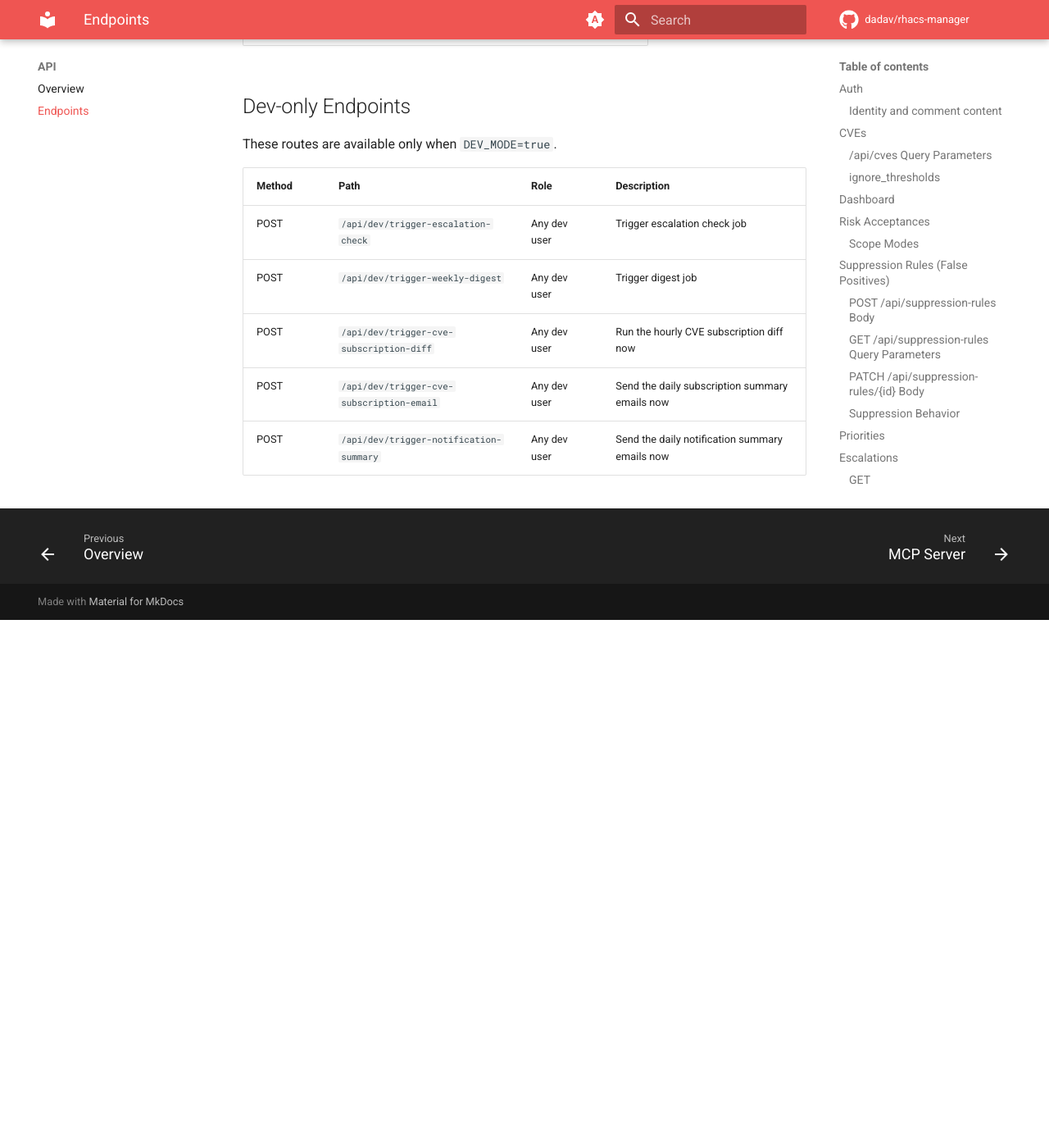
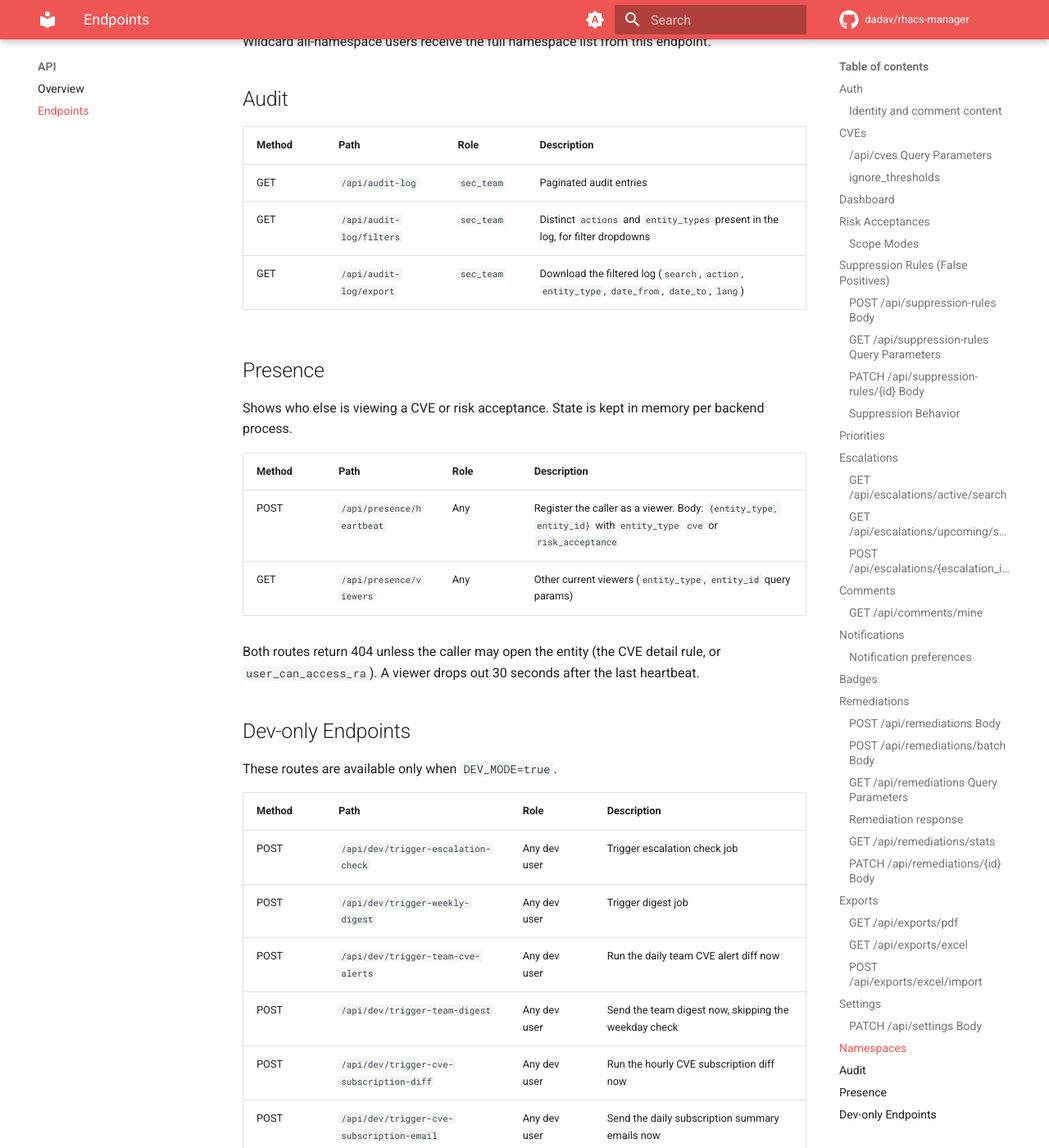
Before and after one commit to dadav/rhacs-manager, an MkDocs documentation site: the page built from docs/api/endpoints.md, in a window 1280 px wide and 1400 px high, scrolled down 19586 px. Shown: the whole window at 82% size. Built offline with MkDocs 1.6.1 and Material for MkDocs 9.7.7, drawn with Linux system fonts in a browser that asks for light colours; comment, search, counter and statistics services are not loaded; before the commit the page ends 20342 px from its top, so only the background shows below that; some of the changed text lies outside the part shown.

Commit message:
fix: finish audit follow-ups
- My Comments reports a CVE thread as readable only when the caller may
  open the CVE, and hides reply activity otherwise, matching the comment
  visibility rule.
- Document the onboarding, presence, audit filter/export and dev trigger
  routes and the optional after-fix escalation rule fields.
- Add release notes for the user-visible fixes.
- Test that the Escalations page keeps its page params on first render.

Co-Authored-By: Claude Fable 5.2 <noreply@anthropic.com>

````diff
--- a/docs/api/endpoints.md
+++ b/docs/api/endpoints.md
@@ -8,6 +8,7 @@ All endpoints are prefixed with `/api`.
 |--------|------|------|-------------|
 | GET | `/api/auth/me` | Any authenticated user | Current user profile |
 | GET | `/api/auth/users/search` | Any authenticated user | Type-ahead user search for mention/assignee pickers |
+| PATCH | `/api/auth/onboarding` | Any authenticated user | Mark the onboarding tour as completed for the caller |
 
 `GET /api/auth/me` includes `has_all_namespaces` so the frontend can distinguish wildcard visibility from `sec_team`. It also returns `full_name` (nullable, from the identity provider) and `display_name` (the trimmed `full_name`, falling back to `username`).
 
@@ -274,13 +275,13 @@ on one CVE, or on one risk acceptance).
 - `kind` is `escalation` only for sec-team users whose latest own comment in the
   thread is escalation-scoped; `escalation_context` is sec-team only.
 - `thread_available`: the thread is readable through the existing comment
-  endpoints (always true for CVEs, whose comments are global per CVE;
+  endpoints (for CVEs the same rule as `detail_available`;
   `user_can_access_ra` for risk acceptances).
 - `detail_available` / `detail_link`: the detail page will load. For CVEs this
   means the CVE still affects a deployment in the user's namespaces, or the user
   can see a remediation for it (the rule `GET /api/cves/{cve_id}` applies).
-- Risk acceptances the user can no longer access return `replies_since=0` and
-  no `last_reply_*` fields.
+- CVE threads and risk acceptances the user can no longer access return
+  `replies_since=0` and no `last_reply_*` fields.
 
 ## Notifications
 
@@ -581,7 +582,10 @@ Confirm response (`confirm=true`):
       "epss_threshold": 0,
       "days_to_level1": 7,
       "days_to_level2": 14,
-      "days_to_level3": 21
+      "days_to_level3": 21,
+      "days_to_level1_after_fix_available": 3,
+      "days_to_level2_after_fix_available": null,
+      "days_to_level3_after_fix_available": null
     }
   ],
   "escalation_warning_days": 3,
@@ -590,6 +594,8 @@ Confirm response (`confirm=true`):
   "management_email": "security-team@example.com"
 }
 ```
+
+The `days_to_levelN_after_fix_available` fields are optional (`null` or omitted disables them). When set, a level falls due at the earlier of `first_seen + days_to_levelN` and `fix_available_since + days_to_levelN_after_fix_available`.
 
 ## Namespaces
 
@@ -604,6 +610,19 @@ Wildcard all-namespace users receive the full namespace list from this endpoint.
 | Method | Path | Role | Description |
 |--------|------|------|-------------|
 | GET | `/api/audit-log` | `sec_team` | Paginated audit entries |
+| GET | `/api/audit-log/filters` | `sec_team` | Distinct `actions` and `entity_types` present in the log, for filter dropdowns |
+| GET | `/api/audit-log/export` | `sec_team` | Download the filtered log (`search`, `action`, `entity_type`, `date_from`, `date_to`, `lang`) |
+
+## Presence
+
+Shows who else is viewing a CVE or risk acceptance. State is kept in memory per backend process.
+
+| Method | Path | Role | Description |
+|--------|------|------|-------------|
+| POST | `/api/presence/heartbeat` | Any | Register the caller as a viewer. Body: `{entity_type, entity_id}` with `entity_type` `cve` or `risk_acceptance` |
+| GET | `/api/presence/viewers` | Any | Other current viewers (`entity_type`, `entity_id` query params) |
+
+Both routes return 404 unless the caller may open the entity (the CVE detail rule, or `user_can_access_ra`). A viewer drops out 30 seconds after the last heartbeat.
 
 ## Dev-only Endpoints
 
@@ -613,6 +632,8 @@ These routes are available only when `DEV_MODE=true`.
 |--------|------|------|-------------|
 | POST | `/api/dev/trigger-escalation-check` | Any dev user | Trigger escalation check job |
 | POST | `/api/dev/trigger-weekly-digest` | Any dev user | Trigger digest job |
+| POST | `/api/dev/trigger-team-cve-alerts` | Any dev user | Run the daily team CVE alert diff now |
+| POST | `/api/dev/trigger-team-digest` | Any dev user | Send the team digest now, skipping the weekday check |
 | POST | `/api/dev/trigger-cve-subscription-diff` | Any dev user | Run the hourly CVE subscription diff now |
 | POST | `/api/dev/trigger-cve-subscription-email` | Any dev user | Send the daily subscription summary emails now |
 | POST | `/api/dev/trigger-notification-summary` | Any dev user | Send the daily notification summary emails now |
````
Also changed, not shown: frontend/src/pages/Escalations.test.tsx (+8 -0 lines), 7 other files.
